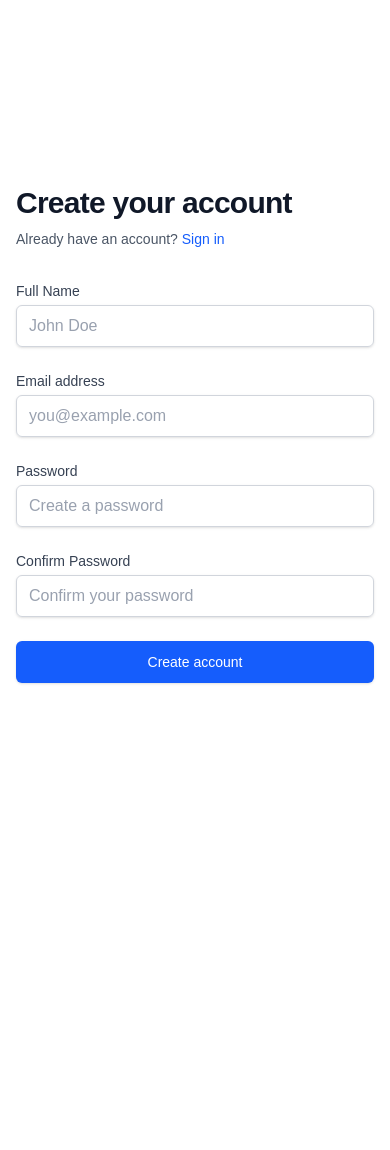
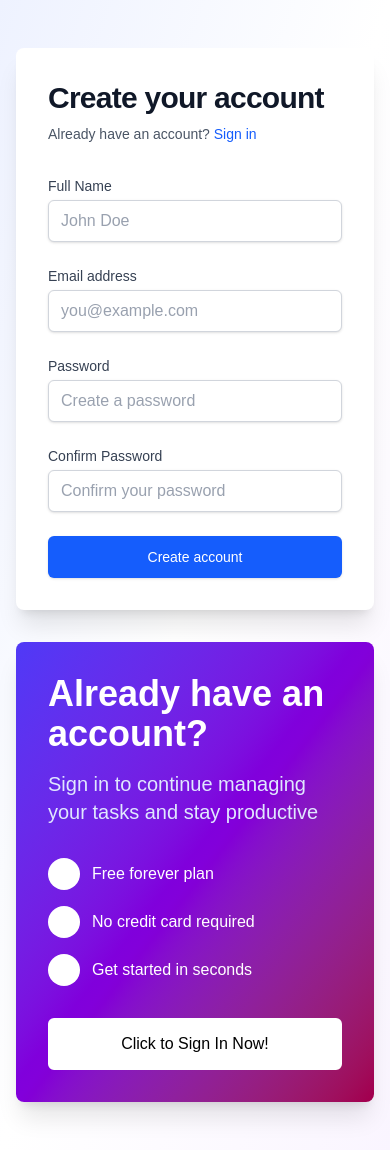
Before and after one commit to vansh123456/Task-Maintainer, a Next.js app in the folder frontend/: page /register in a window 390 px wide. Before the commit the page ends 844 px from the top, so only its background shows below. Built offline with nearby package versions, Linux system fonts and the light colour scheme; no server answers.

Commit message:
frontend: final frontend changes and UI enhancements

```diff
--- a/frontend/src/app/page.tsx
+++ b/frontend/src/app/page.tsx
@@ -1,65 +1,58 @@
-import Image from "next/image";
+'use client';
+
+import { useEffect } from 'react';
+import { useRouter } from 'next/navigation';
+import { useAuth } from '@/contexts/AuthContext';
+import Link from 'next/link';
 
 export default function Home() {
+  const { user, loading } = useAuth();
+  const router = useRouter();
+
+  useEffect(() => {
+    if (!loading) {
+      if (user) {
+        router.push('/dashboard');
+      }
+    }
+  }, [user, loading, router]);
+
+  if (loading) {
+    return (
+      <div className="flex min-h-screen items-center justify-center bg-gray-50">
+        <div className="text-center">
+          <div className="inline-block h-8 w-8 animate-spin rounded-full border-4 border-solid border-blue-600 border-r-transparent"></div>
+          <p className="mt-4 text-gray-600">Loading...</p>
+        </div>
+      </div>
+    );
+  }
+
   return (
-    <div className="flex min-h-screen items-center justify-center bg-zinc-50 font-sans dark:bg-black">
-      <main className="flex min-h-screen w-full max-w-3xl flex-col items-center justify-between py-32 px-16 bg-white dark:bg-black sm:items-start">
-        <Image
-          className="dark:invert"
-          src="/next.svg"
-          alt="Next.js logo"
-          width={100}
-          height={20}
-          priority
-        />
-        <div className="flex flex-col items-center gap-6 text-center sm:items-start sm:text-left">
-          <h1 className="max-w-xs text-3xl font-semibold leading-10 tracking-tight text-black dark:text-zinc-50">
-            To get started, edit the page.tsx file.
-          </h1>
-          <p className="max-w-md text-lg leading-8 text-zinc-600 dark:text-zinc-400">
-            Looking for a starting point or more instructions? Head over to{" "}
-            <a
-              href="https://vercel.com/templates?framework=next.js&utm_source=create-next-app&utm_medium=appdir-template-tw&utm_campaign=create-next-app"
-              className="font-medium text-zinc-950 dark:text-zinc-50"
-            >
-              Templates
-            </a>{" "}
-            or the{" "}
-            <a
-              href="https://nextjs.org/learn?utm_source=create-next-app&utm_medium=appdir-template-tw&utm_campaign=create-next-app"
-              className="font-medium text-zinc-950 dark:text-zinc-50"
-            >
-              Learning
-            </a>{" "}
-            center.
-          </p>
+    <div className="min-h-screen flex flex-col items-center justify-center bg-gradient-to-br from-blue-50 via-white to-indigo-50 px-4">
+      <div className="max-w-4xl w-full text-center">
+        <h1 className="text-5xl font-bold text-gray-900 mb-4">
+          Welcome to Task Manager
+        </h1>
+        <p className="text-xl text-gray-600 mb-12">
+          Organize your work, boost productivity, and achieve your goals
+        </p>
+
+        <div className="flex flex-col sm:flex-row gap-4 justify-center items-center">
+          <Link
+            href="/login"
+            className="px-8 py-3 bg-blue-600 text-white rounded-md font-medium hover:bg-blue-700 focus:outline-none focus:ring-2 focus:ring-offset-2 focus:ring-blue-500 transition-colors"
+          >
+            Sign In
+          </Link>
+          <Link
+            href="/register"
+            className="px-8 py-3 bg-white text-blue-600 border-2 border-blue-600 rounded-md font-medium hover:bg-blue-50 focus:outline-none focus:ring-2 focus:ring-offset-2 focus:ring-blue-500 transition-colors"
+          >
+            Get Started
+          </Link>
         </div>
-        <div className="flex flex-col gap-4 text-base font-medium sm:flex-row">
-          <a
-            className="flex h-12 w-full items-center justify-center gap-2 rounded-full bg-foreground px-5 text-background transition-colors hover:bg-[#383838] dark:hover:bg-[#ccc] md:w-[158px]"
-            href="https://vercel.com/new?utm_source=create-next-app&utm_medium=appdir-template-tw&utm_campaign=create-next-app"
-            target="_blank"
-            rel="noopener noreferrer"
-          >
-            <Image
-              className="dark:invert"
-              src="/vercel.svg"
-              alt="Vercel logomark"
-              width={16}
-              height={16}
-            />
-            Deploy Now
-          </a>
-          <a
-            className="flex h-12 w-full items-center justify-center rounded-full border border-solid border-black/[.08] px-5 transition-colors hover:border-transparent hover:bg-black/[.04] dark:border-white/[.145] dark:hover:bg-[#1a1a1a] md:w-[158px]"
-            href="https://nextjs.org/docs?utm_source=create-next-app&utm_medium=appdir-template-tw&utm_campaign=create-next-app"
-            target="_blank"
-            rel="noopener noreferrer"
-          >
-            Documentation
-          </a>
-        </div>
-      </main>
+      </div>
     </div>
   );
 }
--- a/frontend/src/app/register/page.tsx
+++ b/frontend/src/app/register/page.tsx
@@ -87,12 +87,12 @@ export default function RegisterPage() {
   };
 
   return (
-    <div className="min-h-screen flex">
-      {/* Left Side - Register Form */}
-      <div className="flex-1 flex flex-col justify-center px-4 sm:px-6 lg:px-20 xl:px-24 bg-white">
-        <div className="mx-auto w-full max-w-sm lg:w-96">
-          <div>
-            <h2 className="mt-6 text-3xl font-bold tracking-tight text-gray-900">
+    <div className="min-h-screen flex items-center justify-center bg-gradient-to-br from-indigo-50 via-white to-purple-50 px-4 py-12">
+      <div className="w-full max-w-6xl grid grid-cols-1 lg:grid-cols-2 gap-8">
+        {/* Register Form */}
+        <div className="bg-white rounded-lg shadow-xl p-8">
+          <div className="mb-8">
+            <h2 className="text-3xl font-bold tracking-tight text-gray-900">
               Create your account
             </h2>
             <p className="mt-2 text-sm text-gray-600">
@@ -106,7 +106,6 @@ export default function RegisterPage() {
             </p>
           </div>
 
-          <div className="mt-8">
           <form className="space-y-6" onSubmit={handleSubmit}>
             {errors.general && (
               <div className="rounded-md bg-red-50 p-4">
@@ -138,7 +137,7 @@ export default function RegisterPage() {
                   }}
                   className={`appearance-none block w-full px-3 py-2 border ${
                     errors.name ? 'border-red-300' : 'border-gray-300'
-                    } rounded-md shadow-sm placeholder-gray-400 focus:outline-none focus:ring-blue-500 focus:border-blue-500 sm:text-sm`}
+                  } rounded-md shadow-sm placeholder-gray-400 focus:outline-none focus:ring-blue-500 focus:border-blue-500 sm:text-sm text-gray-900 bg-white`}
                   placeholder="John Doe"
                 />
                 {errors.name && (
@@ -165,7 +164,7 @@ export default function RegisterPage() {
                   }}
                   className={`appearance-none block w-full px-3 py-2 border ${
                     errors.email ? 'border-red-300' : 'border-gray-300'
-                    } rounded-md shadow-sm placeholder-gray-400 focus:outline-none focus:ring-blue-500 focus:border-blue-500 sm:text-sm`}
+                  } rounded-md shadow-sm placeholder-gray-400 focus:outline-none focus:ring-blue-500 focus:border-blue-500 sm:text-sm text-gray-900 bg-white`}
                   placeholder="you@example.com"
                 />
                 {errors.email && (
@@ -196,7 +195,7 @@ export default function RegisterPage() {
                   }}
                   className={`appearance-none block w-full px-3 py-2 border ${
                     errors.password ? 'border-red-300' : 'border-gray-300'
-                    } rounded-md shadow-sm placeholder-gray-400 focus:outline-none focus:ring-blue-500 focus:border-blue-500 sm:text-sm`}
+                  } rounded-md shadow-sm placeholder-gray-400 focus:outline-none focus:ring-blue-500 focus:border-blue-500 sm:text-sm text-gray-900 bg-white`}
                   placeholder="Create a password"
                 />
                 {errors.password && (
@@ -229,7 +228,7 @@ export default function RegisterPage() {
                   }}
                   className={`appearance-none block w-full px-3 py-2 border ${
                     errors.confirmPassword ? 'border-red-300' : 'border-gray-300'
-                    } rounded-md shadow-sm placeholder-gray-400 focus:outline-none focus:ring-blue-500 focus:border-blue-500 sm:text-sm`}
+                  } rounded-md shadow-sm placeholder-gray-400 focus:outline-none focus:ring-blue-500 focus:border-blue-500 sm:text-sm text-gray-900 bg-white`}
                   placeholder="Confirm your password"
                 />
                 {errors.confirmPassword && (
@@ -275,25 +274,22 @@ export default function RegisterPage() {
             </div>
           </form>
         </div>
-        </div>
-      </div>
 
-      {/* Right Side - Visual/Branding */}
-      <div className="hidden lg:block relative w-0 flex-1 bg-gradient-to-br from-indigo-600 via-purple-700 to-pink-800">
-        <div className="absolute inset-0 flex flex-col justify-center items-center px-12 text-white">
-          <div className="max-w-md text-center">
-            <h1 className="text-4xl font-bold mb-4">Get Started Today</h1>
+        {/* Login Form Preview */}
+        <div className="bg-gradient-to-br from-indigo-600 via-purple-700 to-pink-800 rounded-lg shadow-xl p-8 text-white flex flex-col justify-center">
+          <div className="max-w-md">
+            <h1 className="text-4xl font-bold mb-4">Already have an account?</h1>
             <p className="text-xl mb-8 text-indigo-100">
-              Join thousands of users who are already managing their tasks efficiently
+              Sign in to continue managing your tasks and stay productive
             </p>
-            <div className="space-y-4 mt-12">
+            <div className="space-y-4 mb-8">
               <div className="flex items-center space-x-3">
                 <div className="flex-shrink-0 w-8 h-8 bg-white bg-opacity-20 rounded-full flex items-center justify-center">
                   <svg className="w-5 h-5" fill="currentColor" viewBox="0 0 20 20">
                     <path fillRule="evenodd" d="M16.707 5.293a1 1 0 010 1.414l-8 8a1 1 0 01-1.414 0l-4-4a1 1 0 011.414-1.414L8 12.586l7.293-7.293a1 1 0 011.414 0z" clipRule="evenodd" />
                   </svg>
                 </div>
-                <p className="text-left">Free forever plan</p>
+                <p>Free forever plan</p>
               </div>
               <div className="flex items-center space-x-3">
                 <div className="flex-shrink-0 w-8 h-8 bg-white bg-opacity-20 rounded-full flex items-center justify-center">
@@ -301,7 +297,7 @@ export default function RegisterPage() {
                     <path fillRule="evenodd" d="M16.707 5.293a1 1 0 010 1.414l-8 8a1 1 0 01-1.414 0l-4-4a1 1 0 011.414-1.414L8 12.586l7.293-7.293a1 1 0 011.414 0z" clipRule="evenodd" />
                   </svg>
                 </div>
-                <p className="text-left">No credit card required</p>
+                <p>No credit card required</p>
               </div>
               <div className="flex items-center space-x-3">
                 <div className="flex-shrink-0 w-8 h-8 bg-white bg-opacity-20 rounded-full flex items-center justify-center">
@@ -309,16 +305,18 @@ export default function RegisterPage() {
                     <path fillRule="evenodd" d="M16.707 5.293a1 1 0 010 1.414l-8 8a1 1 0 01-1.414 0l-4-4a1 1 0 011.414-1.414L8 12.586l7.293-7.293a1 1 0 011.414 0z" clipRule="evenodd" />
                   </svg>
                 </div>
-                <p className="text-left">Get started in seconds</p>
+                <p>Get started in seconds</p>
+              </div>
+            </div>
+            <Link
+              href="/login"
+              className="inline-flex items-center justify-center w-full px-6 py-3 border-2 border-white rounded-md text-base font-medium text-black bg-white bg-opacity-10 hover:bg-opacity-20 focus:outline-none focus:ring-2 focus:ring-offset-2 focus:ring-white transition-colors"
+            >
+              Click to Sign In Now!
+            </Link>
           </div>
         </div>
       </div>
     </div>
-
-        {/* Decorative elements */}
-        <div className="absolute top-0 right-0 w-64 h-64 bg-white opacity-10 rounded-full -mr-32 -mt-32"></div>
-        <div className="absolute bottom-0 left-0 w-96 h-96 bg-white opacity-5 rounded-full -ml-48 -mb-48"></div>
-      </div>
-    </div>
   );
 }
--- a/frontend/src/components/TaskForm.tsx
+++ b/frontend/src/components/TaskForm.tsx
@@ -49,7 +49,7 @@ export default function TaskForm({ task, onSubmit, onCancel, isSubmitting = fals
           }}
           className={`mt-1 block w-full px-3 py-2 border ${
             errors.title ? 'border-red-300' : 'border-gray-300'
-          } rounded-md shadow-sm focus:outline-none focus:ring-blue-500 focus:border-blue-500 sm:text-sm`}
+          } rounded-md shadow-sm focus:outline-none focus:ring-blue-500 focus:border-blue-500 sm:text-sm text-gray-900 bg-white`}
           placeholder="Enter task title"
         />
         {errors.title && (
@@ -66,7 +66,7 @@ export default function TaskForm({ task, onSubmit, onCancel, isSubmitting = fals
           rows={3}
           value={description}
           onChange={(e) => setDescription(e.target.value)}
-          className="mt-1 block w-full px-3 py-2 border border-gray-300 rounded-md shadow-sm focus:outline-none focus:ring-blue-500 focus:border-blue-500 sm:text-sm"
+          className="mt-1 block w-full px-3 py-2 border border-gray-300 rounded-md shadow-sm focus:outline-none focus:ring-blue-500 focus:border-blue-500 sm:text-sm text-gray-900 bg-white"
           placeholder="Enter task description (optional)"
         />
       </div>
@@ -79,7 +79,7 @@ export default function TaskForm({ task, onSubmit, onCancel, isSubmitting = fals
           id="status"
           value={status}
           onChange={(e) => setStatus(e.target.value as Task['status'])}
-          className="mt-1 block w-full px-3 py-2 border border-gray-300 bg-white rounded-md shadow-sm focus:outline-none focus:ring-blue-500 focus:border-blue-500 sm:text-sm"
+          className="mt-1 block w-full px-3 py-2 border border-gray-300 bg-white rounded-md shadow-sm focus:outline-none focus:ring-blue-500 focus:border-blue-500 sm:text-sm text-gray-900"
         >
           <option value="pending">Pending</option>
           <option value="in_progress">In Progress</option>
```
Also changed, not shown: frontend/src/app/dashboard/page.tsx (+4 -4 lines), frontend/src/app/login/page.tsx (+25 -27 lines). Lines whose indentation alone changed are shown as unchanged.
